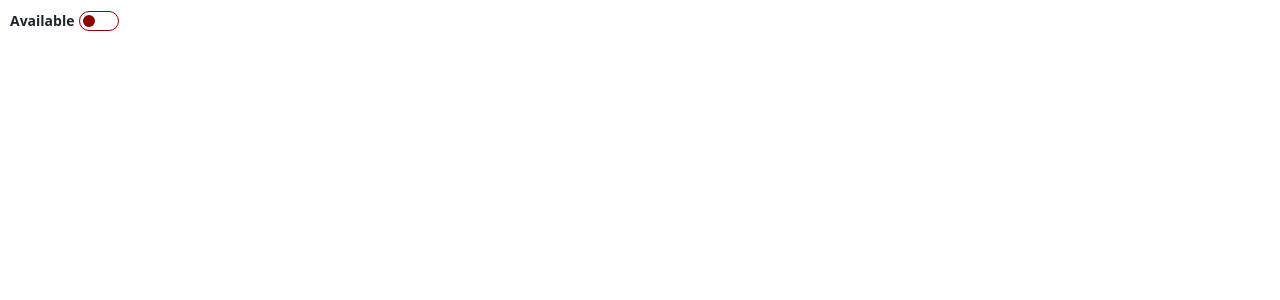
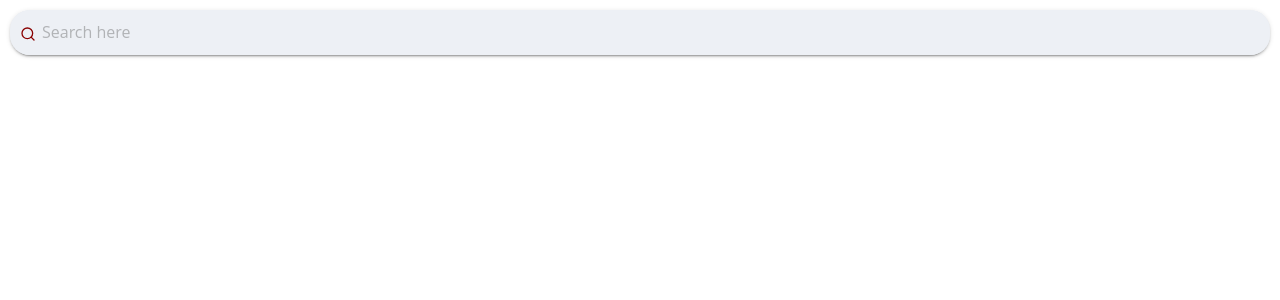
Before and after one commit to tuhinsaud4614/blood-donation, a React (Create React App) app: page / in a window 1280 px wide. Shown: the top 300 px of the page. Built offline with nearby package versions, Linux system fonts and the light colour scheme.

Commit message:
Create Search box Component

```diff
--- a/src/App.js
+++ b/src/App.js
@@ -13,15 +13,29 @@ import UserInfo from "./shared/components/navigation/user-info/UserInfo";
 import Select from "./shared/components/select/Select";
 import Carousel from "./shared/components/carousel/Carousel";
 import ProfileHistory from "./pages/profile/components/profile-history/ProfileHistory";
-import { FaTimes } from "react-icons/fa";
+import { FiSearch } from "react-icons/fi";
+import SearchBox from "./shared/components/search-box/SearchBox";
 
 function App() {
   const [state, setstate] = useState("");
   return (
     <div style={{ padding: "10px" }}>
-      <Switcher name="Switch" changed={() => {}}>
+      <SearchBox
+        id="text"
+        name="text"
+        placeholder="Search here"
+        value={state}
+        changed={(e) => {
+          setstate(e.target.value);
+        }}
+        submitted={(e) => {
+
+        }}
+        icon={<FiSearch />}
+      />
+      {/* <Switcher name="Switch" changed={() => {}}>
         Available
-      </Switcher>
+      </Switcher> */}
 
       {/* <IconButton
         disabled
--- a/src/shared/components/input/Input.js
+++ b/src/shared/components/input/Input.js
@@ -17,7 +17,7 @@ const Input = ({
       <input
         id={id}
         name={name}
-        type=""
+        type={type}
         className={`form-control ${classes.Input}`}
         value={value}
         placeholder={placeholder}
--- /dev/null
+++ b/src/shared/components/search-box/SearchBox.js
@@ -0,0 +1,49 @@
+import PropTypes from "prop-types";
+
+import classes from "./SearchBox.module.css";
+
+const SearchBox = ({
+  id,
+  name,
+  changed,
+  submitted,
+  value,
+  placeholder,
+  icon,
+}) => {
+  return (
+    <form
+      onSubmit={(e) => {
+        e.preventDefault();
+        submitted();
+      }}
+    >
+      <div className={`${classes.SearchBoxContainer} bx-sh2`}>
+        <span onClick={submitted} className={classes.Icon}>
+          {icon}
+        </span>
+        <input
+          id={id}
+          name={name}
+          type="search"
+          className={`form-control ${classes.SearchBox}`}
+          value={value}
+          placeholder={placeholder}
+          onChange={changed}
+        />
+      </div>
+    </form>
+  );
+};
+
+SearchBox.propTypes = {
+  changed: PropTypes.func.isRequired,
+  submitted: PropTypes.func.isRequired,
+  value: PropTypes.string.isRequired,
+  placeholder: PropTypes.string,
+  name: PropTypes.string.isRequired,
+  id: PropTypes.string,
+  icon: PropTypes.element,
+};
+
+export default SearchBox;
--- /dev/null
+++ b/src/shared/components/search-box/SearchBox.module.css
@@ -0,0 +1,45 @@
+.SearchBoxContainer {
+  position: relative;
+  background: var(--secondary-color);
+  border-radius: calc(var(--border-radius) * 2.5);
+  overflow: hidden;
+}
+
+.SearchBox {
+  padding: calc(var(--pd) * 1.3);
+  padding-left: calc(var(--pd) * 4);
+  background: inherit;
+  font-size: 1.6rem;
+  font-size: 1.6rem;
+  border: none;
+  height: auto;
+}
+
+.Icon {
+  position: absolute;
+  left: 10px;
+  top: 50%;
+  transform: translateY(-50%);
+  font-size: 1.6rem;
+  max-width: 25px;
+  max-height: 25px;
+  color: var(--primary-color);
+  cursor: pointer;
+}
+
+.SearchBox:focus {
+  background: var(--secondary-color);
+  box-shadow: none;
+}
+
+.SearchBox::placeholder {
+  color: #b1b3b6;
+}
+
+.SearchBox:-ms-input-placeholder {
+  color: #b1b3b6;
+}
+
+.SearchBox::-ms-input-placeholder {
+  color: #b1b3b6;
+}
```
